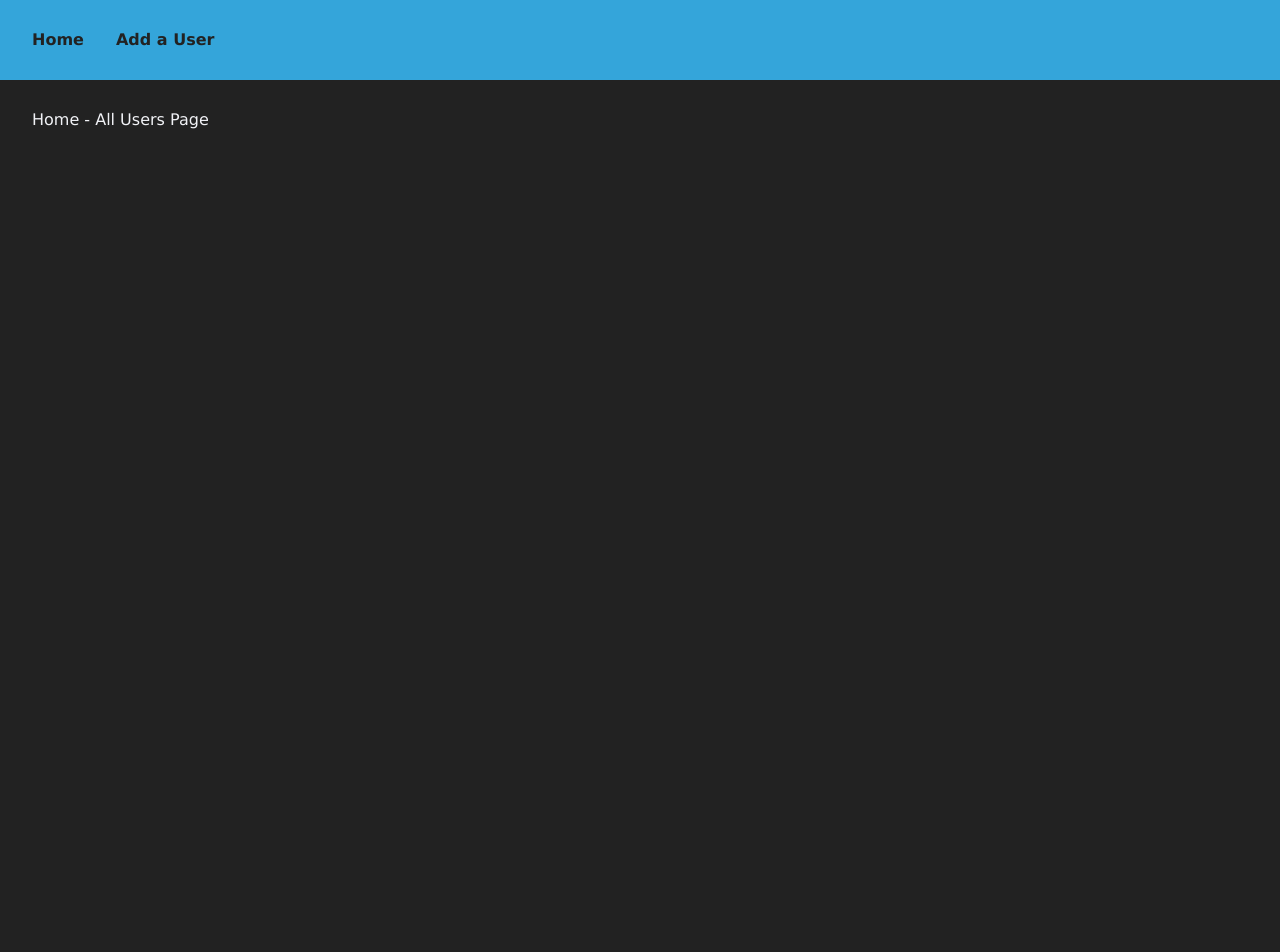
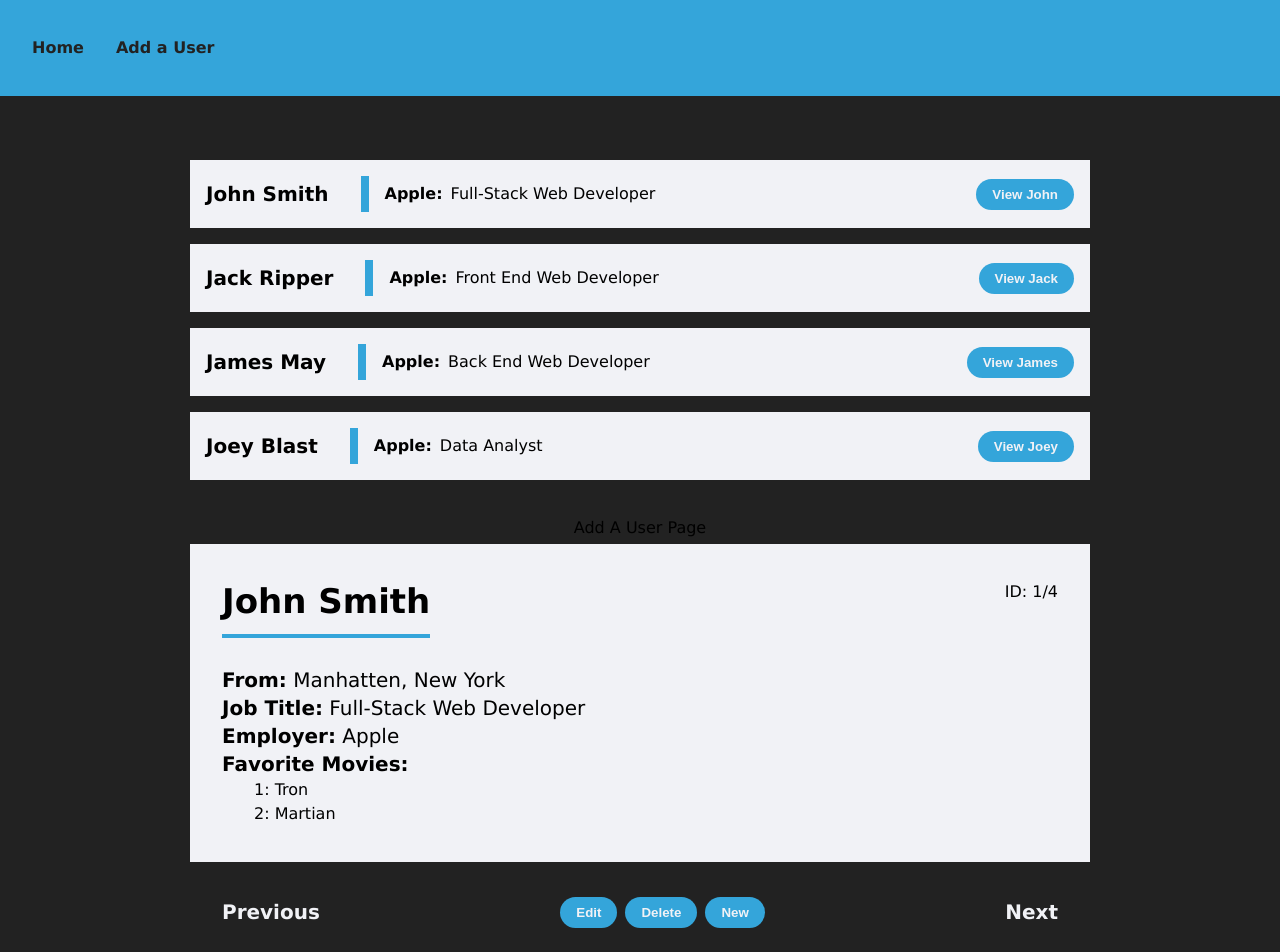
Before and after one commit to zackrogerst/user-directory, a React (Create React App) app: page / in a window 1280 px wide. Before the commit this address led to /users. Shown: the top 952 px of the page. Before the commit the page ends 800 px from the top, so only its background shows below. Built offline with nearby package versions, Linux system fonts and the light colour scheme.

Commit message:
added individual user scene, all users scene, styling

```diff
--- a/public/index.html
+++ b/public/index.html
@@ -12,5 +12,5 @@
 	<body>
 		<noscript>You need to enable JavaScript to run this app.</noscript>
 		<div id="root"></div>
-</body>
+	</body>
 </html>
--- a/src/App.css
+++ b/src/App.css
@@ -124,12 +124,12 @@ table {
 }
 
 /* --------------------------------------------------------------
----------------- Globals
+------- below is -- Globals
 -------------------------------------------------------------- */
 
 * {
 	margin: none;
-	color: var(--light);
+	box-sizing: border-box;
 }
 
 :root {
@@ -137,8 +137,11 @@ table {
 	--dark: #222222;
 	--dark-lighter: #3b3b3b;
 	--light: #f1f2f6;
-	--space-extra-small: 1rem;
-	--space-small: 2rem;
+	--space-extra-small: 0.5rem;
+	--space-small: 1rem;
+	--space: 2rem;
+	--pill: 1000vmax;
+	--transition: 300ms;
 }
 
 body {
@@ -147,20 +150,70 @@ body {
 
 header {
 	background-color: var(--highlight);
-	padding: var(--space-small);
+	padding: var(--space);
 }
 
 main {
-	padding: var(--space-small);
+	padding: var(--space);
+	display: flex;
+	flex-direction: column;
+	justify-content: center;
+	align-items: center;
+	min-height: 100%;
+}
+
+button {
+	background-color: var(--highlight);
+	border: none;
+	border-radius: var(--pill);
+	padding: var(--space-extra-small) var(--space-small);
+	transition: var(--transition);
+	font-weight: bold;
+	color: var(--light);
+	cursor: pointer;
+}
+
+button:hover {
+	background-color: var(--dark-lighter);
+}
+
+h1,
+h2,
+h3,
+h4,
+h5,
+h6,
+p,
+a,
+li {
+	margin: var(--space-extra-small) 0;
+}
+
+h2 {
+	font-size: 34px;
+	width: max-content;
+}
+
+h3 {
+	font-size: 20px;
+}
+
+h4 {
+	font-size: 16px;
+}
+
+.container {
+	width: 100%;
+	max-width: 900px;
 }
 
 /* --------------------------------------------------------------
----------------- Header.jsx
+------- below is -- Header.jsx
 -------------------------------------------------------------- */
 
 .nav-ul {
 	display: flex;
-	gap: var(--space-small);
+	gap: var(--space);
 }
 
 .nav-link {
@@ -180,3 +233,91 @@ main {
 .nav-link:active {
 	text-decoration: underline;
 }
+
+/* --------------------------------------------------------------
+------- below is -- AllUsers.jsx
+-------------------------------------------------------------- */
+
+.all-users-container {
+	padding: var(--space-small) 0;
+	width: 100%;
+}
+
+/* --------------------------------------------------------------
+------- below is -- UserPreview.jsx
+-------------------------------------------------------------- */
+
+.user-preview-card {
+	background-color: var(--light);
+	margin: var(--space-small) 0;
+	padding: var(--space-small);
+	display: flex;
+	justify-content: space-between;
+	align-items: center;
+}
+
+.user-preview-info {
+	display: flex;
+	gap: var(--space);
+}
+
+.user-preview-job {
+	border-left: var(--space-extra-small) solid var(--highlight);
+	padding-left: var(--space-small);
+	display: flex;
+	align-items: center;
+	gap: var(--space-extra-small);
+}
+/* --------------------------------------------------------------
+------- below is -- IndividualUser.jsx
+-------------------------------------------------------------- */
+
+.user-info-box {
+	padding: var(--space);
+	background-color: var(--light);
+	display: flex;
+	justify-content: space-between;
+	flex-wrap: wrap;
+}
+
+.user-info-box span {
+	font-weight: normal;
+}
+
+.user-name {
+	border-bottom: 4px solid var(--highlight);
+	width: min-content;
+	padding-bottom: var(--space-extra-small);
+	margin-bottom: var(--space);
+}
+
+.user-movie-li {
+	margin-left: var(--space);
+}
+
+.user-nav-bar {
+	margin: var(--space);
+	display: flex;
+	justify-content: space-between;
+	align-items: center;
+	flex-wrap: wrap;
+	gap: var(--space-small);
+}
+
+.user-nav-buttons {
+	display: flex;
+	justify-content: space-between;
+	flex-wrap: wrap;
+	gap: var(--space-extra-small);
+}
+
+.user-nav-prev,
+.user-nav-next {
+	color: var(--light);
+	cursor: pointer;
+}
+
+.user-nav-prev:hover,
+.user-nav-next:hover {
+	text-decoration: underline;
+}
--- a/src/App.jsx
+++ b/src/App.jsx
@@ -1,23 +1,72 @@
-import { Routes, Route, Navigate } from "react-router-dom";
+import { Fragment } from "react";
+
+// import { Routes, Route, Navigate } from "react-router-dom";
 
 import "./App.css";
 
-import Layout from "./components/Layout";
+// import Layout from "./components/Layout";
+import Header from "./components/Header";
 
-import NotFound from "./screens/NotFound";
 import AllUsers from "./screens/AllUsers";
 import AddAUser from "./screens/AddAUser";
+import IndividualUser from "./screens/IndividualUser";
+import NotFound from "./screens/NotFound";
+
+let users = [
+	{
+		id: 1,
+		name: "John Smith",
+		location: "Manhatten, New York",
+		title: "Full-Stack Web Developer",
+		employer: "Apple",
+		movies: ["Tron", "Martian"]
+	},
+	{
+		id: 2,
+		name: "Jack Ripper",
+		location: "Buffalo, New York",
+		title: "Front End Web Developer",
+		employer: "Apple",
+		movies: ["Narnia", "SAO"]
+	},
+	{
+		id: 3,
+		name: "James May",
+		location: "Queens, New York",
+		title: "Back End Web Developer",
+		employer: "Apple",
+		movies: ["Blade Runner", "Gundam"]
+	},
+	{
+		id: 4,
+		name: "Joey Blast",
+		location: "Brooklyn, New York",
+		title: "Data Analyst",
+		employer: "Apple",
+		movies: ["Harry Potter", "JonTronShow"]
+	}
+];
 
 function App() {
 	return (
-		<Layout>
-			<Routes>
-				<Route path="/" element={<Navigate replace to="/users" />} />
-				<Route path="/users" element={<AllUsers />} />
-				<Route path="/add-user" element={<AddAUser />} />
-				<Route path="*" element={<NotFound />} />
-			</Routes>
-		</Layout>
+		// <Layout>
+		// 	<Routes>
+		// 		<Route path="/" element={<Navigate replace to="/users" />} />
+		// 		<Route path="/users" element={<AllUsers />} />
+		// 		<Route path="/users:id" element={<IndividualUser users={users} />} />
+		// 		<Route path="/add-user" element={<AddAUser />} />
+		// 		<Route path="*" element={<NotFound />} />
+		// 	</Routes>
+		// </Layout>
+		<Fragment>
+			<Header />
+			<main>
+				<AllUsers users={users} />
+				<AddAUser />
+				<IndividualUser users={users} />
+				<NotFound />
+			</main>
+		</Fragment>
 	);
 }
 
--- /dev/null
+++ b/src/components/UserPreview.jsx
@@ -0,0 +1,22 @@
+import React from "react";
+
+const UserPreview = props => {
+	const { name, title, employer } = props.user;
+
+	return (
+		<article className="user-preview-card">
+			<section className="user-preview-info">
+				<h3>{name}</h3>
+
+				<div className="user-preview-job">
+					<h4>{employer}:</h4>
+					<p>{title}</p>
+				</div>
+			</section>
+
+			<button>View {name.split(" ")[0]}</button>
+		</article>
+	);
+};
+
+export default UserPreview;
--- a/src/screens/AllUsers.jsx
+++ b/src/screens/AllUsers.jsx
@@ -1,7 +1,17 @@
 import React from "react";
 
-const AllUsers = () => {
-	return <p>Home - All Users Page</p>;
+import UserPreview from "../components/UserPreview";
+
+const AllUsers = props => {
+	const { users } = props;
+
+	return (
+		<section className="all-users-container container">
+			{users.map((e, i) => (
+				<UserPreview user={e}/>
+			))}
+		</section>
+	);
 };
 
 export default AllUsers;
--- /dev/null
+++ b/src/screens/IndividualUser.jsx
@@ -0,0 +1,61 @@
+import React, { useState } from "react";
+
+const IndividualUser = props => {
+	// const [user, setUser] = useState({});
+
+	const { id, name, location, title, employer, movies } = props.users[0];
+
+	return (
+		<section className="user-card container">
+			<article className="user-info-box">
+				<section>
+					<div className="user-name">
+						<h2>{name}</h2>
+					</div>
+					<h3 className="user-location">
+						From:
+						<span> {location}</span>
+					</h3>
+					<h3 className="user-title">
+						Job Title:
+						<span> {title}</span>
+					</h3>
+					<h3 className="user-employer">
+						Employer:
+						<span> {employer}</span>
+					</h3>
+					<div className="user-movies">
+						<h3>Favorite Movies:</h3>
+						<ul>
+							{movies.map((e, i) => (
+								<li key={i + 1} className="user-movie-li">
+									{i + 1}: {e}
+								</li>
+							))}
+						</ul>
+					</div>
+				</section>
+
+				<section className="user-id-box">
+					<p className="user-id">
+						ID: {id}/{props.users.length}
+					</p>
+				</section>
+			</article>
+
+			<article className="user-nav-bar">
+				<h3 className="user-nav-prev">Previous</h3>
+
+				<div className="user-nav-buttons">
+					<button>Edit</button>
+					<button>Delete</button>
+					<button>New</button>
+				</div>
+
+				<h3 className="user-nav-next">Next</h3>
+			</article>
+		</section>
+	);
+};
+
+export default IndividualUser;
```
